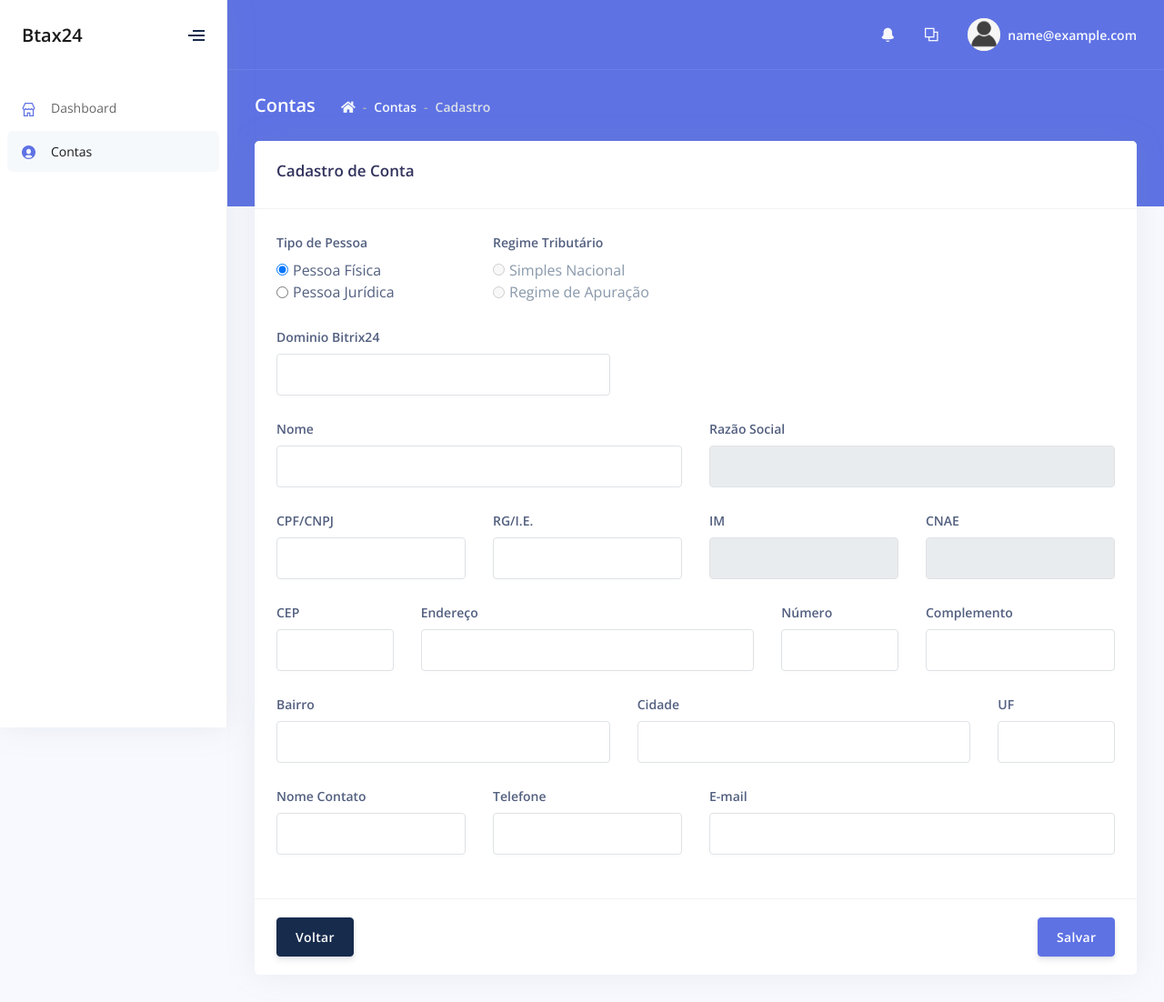
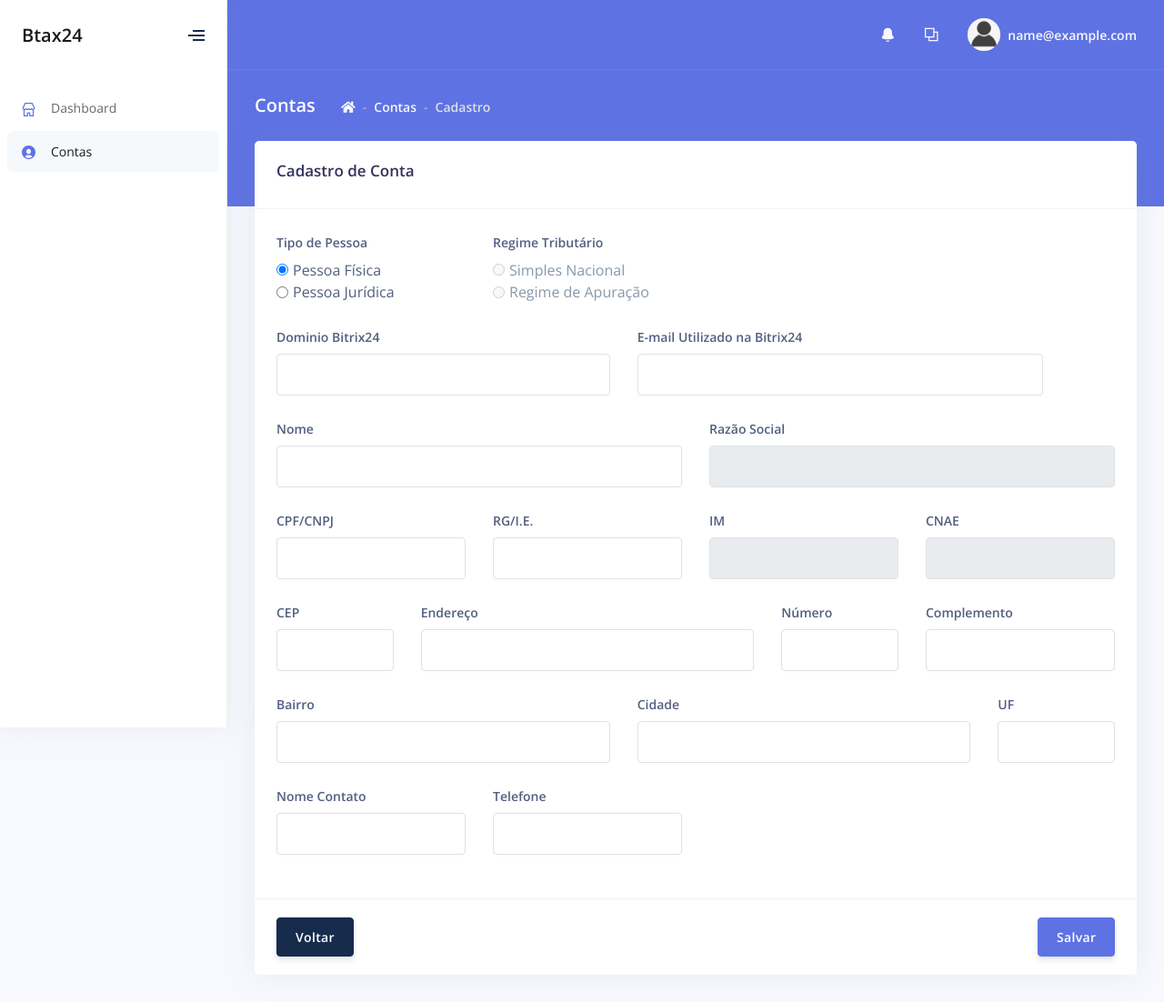
Before and after one commit to macdev14/btaxtest, a Django app: page /contas/novo/ in a window 1280 px wide. Shown: the whole page at 91% size. Run offline with Django 3.2, Linux system fonts and the light colour scheme; the visitor is signed in with stand-in values (Sample User, id 1); some libraries are stand-ins or nearby versions.

Commit message:
cadastro

```diff
--- a/templates/core/contas-cadastro.html
+++ b/templates/core/contas-cadastro.html
@@ -63,6 +63,17 @@
                         {% endfor %}
                     </div>
                 </div>
+
+                <div class="col-lg-6">
+                    <div class="form-group">
+                        <label for="{{ form.contato_email.auto_id }}" class="form-control-label">{{ form.contato_email.label }} Utilizado na Bitrix24</label>
+                        {{ form.contato_email }}
+                        {% for error in form.contato_email.errors %}
+                            <span class="text-danger">{{ error }}</span>
+                        {% endfor %}
+                    </div>
+                </div>
+
             </div>
             <div class="row">
                 <div class="col-lg-6">
@@ -211,15 +222,7 @@
                         {% endfor %}
                     </div>
                 </div>
-                <div class="col-lg-6">
-                    <div class="form-group">
-                        <label for="{{ form.contato_email.auto_id }}" class="form-control-label">{{ form.contato_email.label }}</label>
-                        {{ form.contato_email }}
-                        {% for error in form.contato_email.errors %}
-                            <span class="text-danger">{{ error }}</span>
-                        {% endfor %}
-                    </div>
-                </div>
+
             </div>
         </div>
         <div class="card-footer">
```
